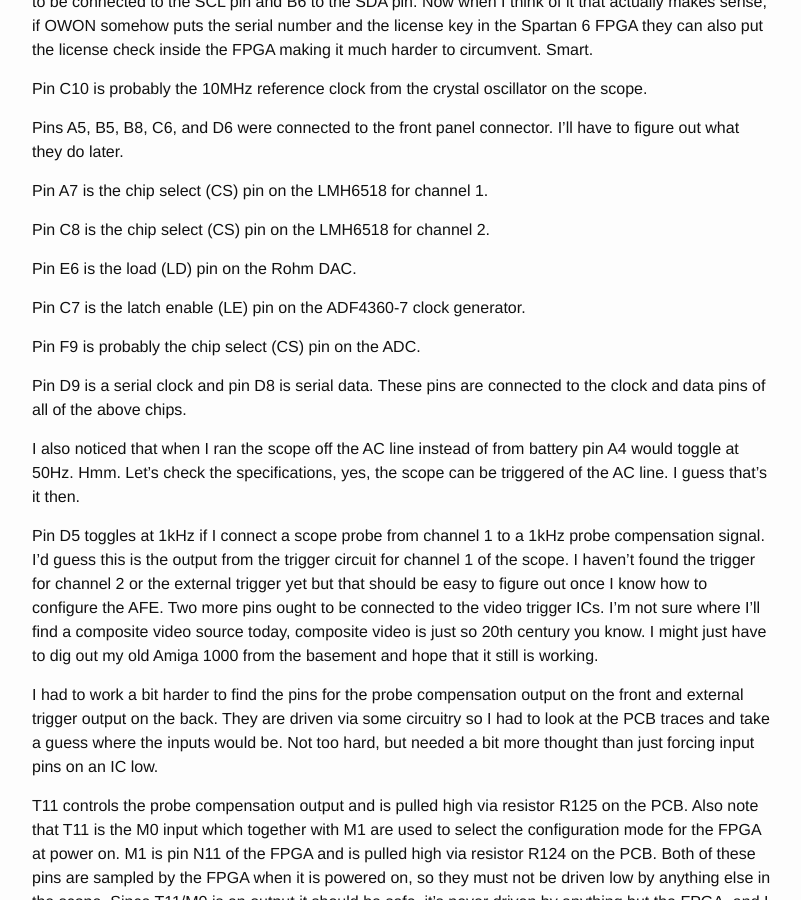
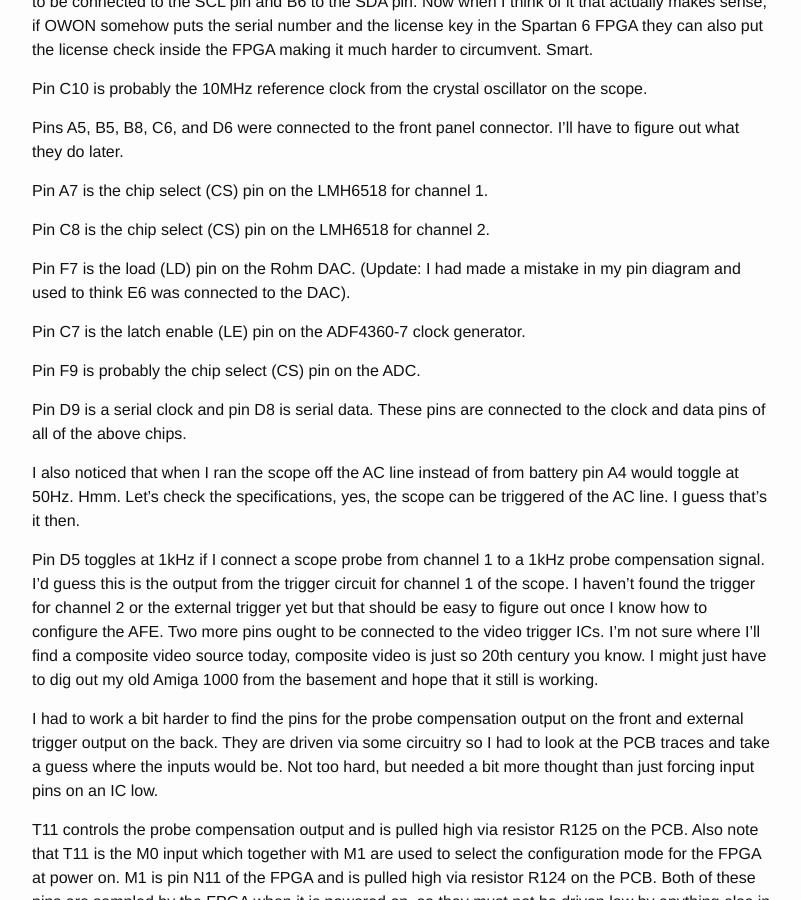
Before and after one commit to wingel/wingel.github.io, a Jekyll site: the page built from _posts/2016-06-19-sds7102-more-fpga-pins.md, in a window 1280 px wide and 900 px high, scrolled down 4995 px. Shown: the whole window, without its empty margins (238-1039 px from the left). Built offline with Jekyll 4.4.1, drawn with Linux system fonts in a browser that asks for light colours.

Commit message:
Bugfix in FPGA pin listing

```diff
--- a/_posts/2016-06-19-sds7102-more-fpga-pins.md
+++ b/_posts/2016-06-19-sds7102-more-fpga-pins.md
@@ -196,7 +196,9 @@
 
 Pin C8 is the chip select (CS) pin on the LMH6518 for channel 2.
 
-Pin E6 is the load (LD) pin on the Rohm DAC.
+Pin F7 is the load (LD) pin on the Rohm DAC.  (Update: I had made a
+mistake in my pin diagram and used to think E6 was connected to the
+DAC).
 
 Pin C7 is the latch enable (LE) pin on the ADF4360-7 clock generator.
 
```
